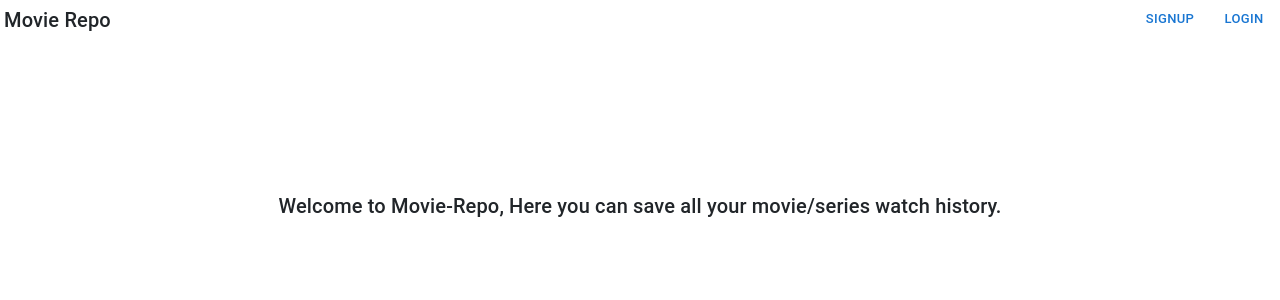
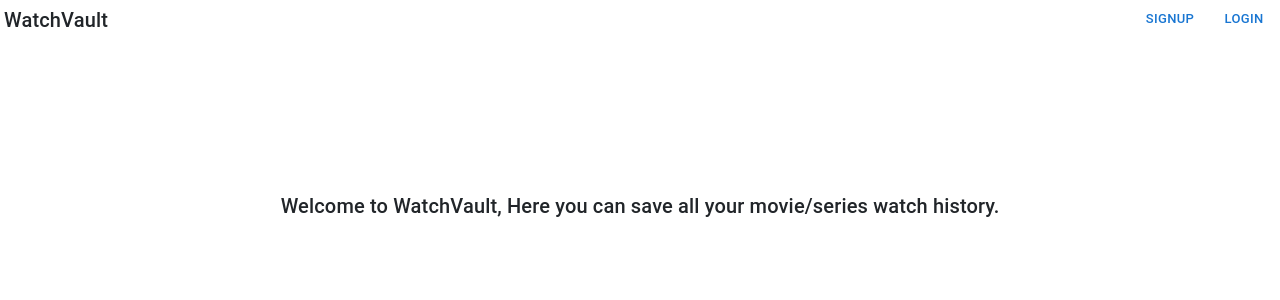
Before and after one commit to akballal/WatchVault_Client, a React (Vite) app: page / in a window 1280 px wide. Shown: the top 300 px of the page. Built offline with nearby package versions, Linux system fonts and the light colour scheme; no server answers; the HTML template or start-up script is replaced by a standard one.

Commit message:
app name change

```diff
--- a/src/components/Appbar.tsx
+++ b/src/components/Appbar.tsx
@@ -42,7 +42,7 @@ const Appbar = () => {
         }}
       >
         <div>
-          <Typography variant={"h6"}>Movie Repo</Typography>
+          <Typography variant={"h6"}>WatchVault</Typography>
         </div>
 
         <div style={{ display: "flex" }}>
@@ -74,7 +74,7 @@ const Appbar = () => {
         }}
       >
         <div>
-          <Typography variant={"h6"}>Movie Repo</Typography>
+          <Typography variant={"h6"}>WatchVault</Typography>
         </div>
 
         <div style={{ display: "flex" }}>
--- a/src/components/Homepage/Homepage.tsx
+++ b/src/components/Homepage/Homepage.tsx
@@ -12,7 +12,7 @@ const HomePage = () => {
       justifyContent: "center"
     }}>
       <Typography variant={"h6"}>
-        Welcome to Movie-Repo, Here you can save all your movie/series watch history.
+        Welcome to WatchVault, Here you can save all your movie/series watch history.
       </Typography>
     </div>
     <div style={{
--- a/src/components/Login/Login.tsx
+++ b/src/components/Login/Login.tsx
@@ -60,7 +60,7 @@ const Login = () => {
         </Typography>
 
         {!message && <Typography variant={"h6"}>
-          Welcome to Movie-Repo. Sign in below
+          Welcome to WatchVault. Sign in below
         </Typography>}
       </div>
 
```
